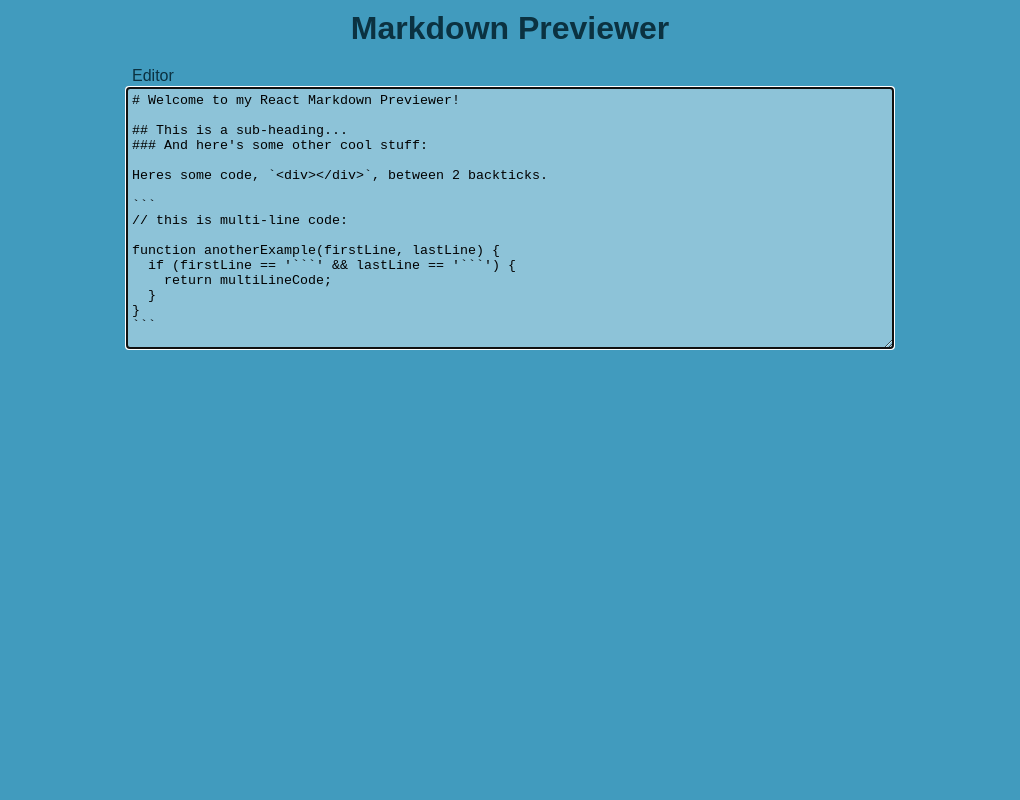
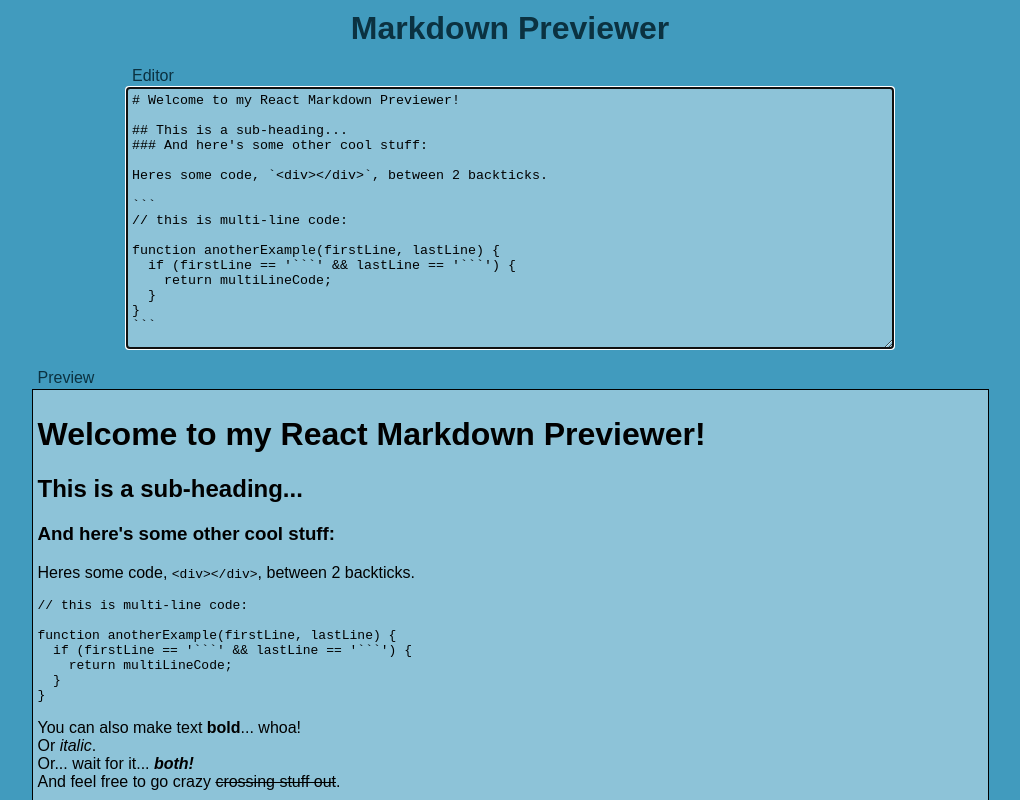
Before and after one commit to attilacs/markdown-previewer, a React (Create React App) app: page / in a window 1280 px wide. Shown: the top 800 px of the page, without its empty margins (130-1150 px from the left). Built offline with nearby package versions, Linux system fonts and the light colour scheme.

Commit message:
Create preview component

```diff
--- a/src/App.tsx
+++ b/src/App.tsx
@@ -1,6 +1,7 @@
 import { useState } from "react";
 import Editor from "./components/Editor";
 import placeholder from "./components/placeholder";
+import Preview from "./components/Preview";
 import AppStyled from "./styles/AppStyled";
 import HeadingStyled from "./styles/HeadingStyled";
 
@@ -12,6 +13,7 @@
       <AppStyled />
       <HeadingStyled>Markdown Previewer</HeadingStyled>
       <Editor markdown={markdown} setMarkdown={setMarkdown} />
+      <Preview markdown={markdown} />
     </>
   );
 };
--- /dev/null
+++ b/src/components/Preview.tsx
@@ -0,0 +1,29 @@
+import { marked } from "marked";
+import PreviewLabelStyled from "../styles/PreviewLabelStyled";
+import PreviewStyled from "../styles/PreviewStyled";
+
+marked.setOptions({
+  breaks: true
+});
+
+interface PreviewProps {
+  markdown: string;
+}
+
+const Preview = ({ markdown }: PreviewProps) => {
+  const html = marked.parse(markdown);
+
+  return (
+    <>
+      <PreviewLabelStyled>Preview</PreviewLabelStyled>
+      <PreviewStyled
+        dangerouslySetInnerHTML={{
+          __html: html
+        }}
+        id="preview"
+      />
+    </>
+  );
+};
+
+export default Preview;
--- /dev/null
+++ b/src/styles/PreviewLabelStyled.tsx
@@ -0,0 +1,8 @@
+import styled from "styled-components";
+
+const PreviewLabelStyled = styled.div`
+  margin: 0 auto 2px;
+  width: 75%;
+`;
+
+export default PreviewLabelStyled;
--- /dev/null
+++ b/src/styles/PreviewStyled.tsx
@@ -0,0 +1,12 @@
+import styled from "styled-components";
+
+const PreviewStyled = styled.div`
+  background-color: #8dc3d8;
+  border: 1px solid black;
+  color: black;
+  margin: 0 auto 20px;
+  padding: 5px;
+  width: 75%;
+`;
+
+export default PreviewStyled;
```
